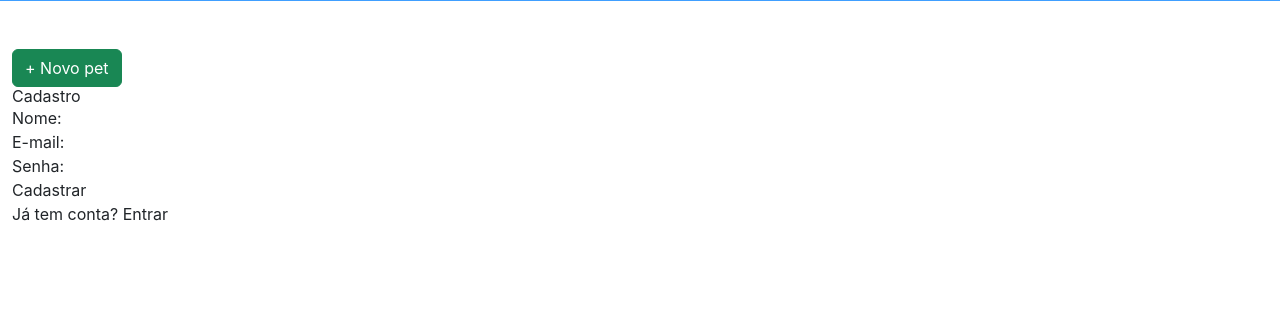
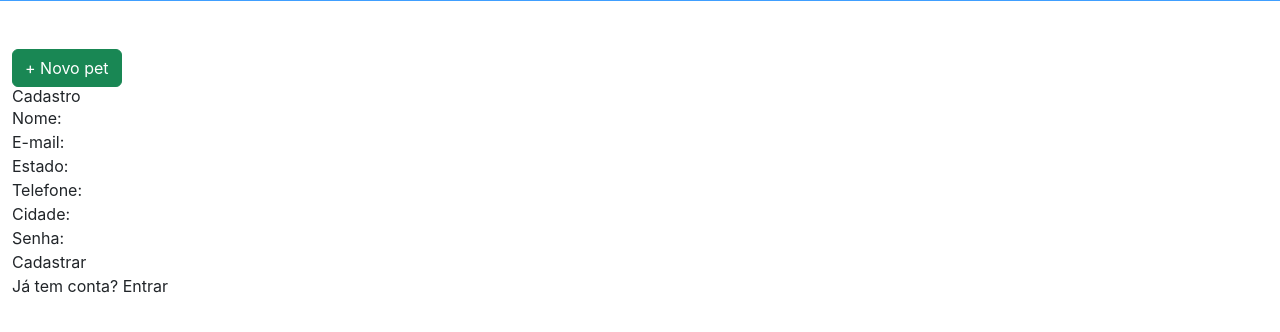
Before and after one commit to MarcosHub1/tcc-flask-crud-bomprapetIA, a Flask app: page /register in a window 1280 px wide. Shown: the part 431-763 px from the top of the page. Run offline with Flask 3, Linux system fonts and the light colour scheme; some libraries are stand-ins or nearby versions.

Commit message:
`Updated routes.pyc file`

```diff
--- a/crud-python-flask-mvc-main-main-main/app/models.py
+++ b/crud-python-flask-mvc-main-main-main/app/models.py
@@ -4,9 +4,13 @@ from flask_login import UserMixin
 
 class User(UserMixin, db.Model):
     id = db.Column(db.Integer, primary_key=True)
-    nome = db.Column(db.String(100), nullable=False)
+    nome = db.Column(db.String(120), nullable=False)
     email = db.Column(db.String(120), unique=True, nullable=False)
     senha = db.Column(db.String(200), nullable=False)
+    estado = db.Column(db.String(100), nullable=False)
+    cidade = db.Column(db.String(100),nullable=True)
+    telefone = db.Column(db.String(100), nullable=False)
+
 
     # Relacionamento: um usuário pode ter vários pets
     pets = db.relationship('Pet', backref='dono', lazy=True)
--- a/crud-python-flask-mvc-main-main-main/app/routes.py
+++ b/crud-python-flask-mvc-main-main-main/app/routes.py
@@ -29,6 +29,9 @@ def register():
         nome = request.form['nome']
         email = request.form['email']
         senha = request.form['senha']
+        estado = request.form['estado']
+        telefone = request.form['telefone']
+        cidade = request.form['cidade']
 
         # Verifica se já existe usuário com esse email
         existing_user = User.query.filter_by(email=email).first()
@@ -37,7 +40,7 @@ def register():
             return redirect(url_for('register'))
 
         hashed_password = generate_password_hash(senha, method='sha256')
-        new_user = User(nome=nome, email=email, senha=hashed_password)
+        new_user = User(nome=nome, email=email, senha=hashed_password,estado=estado, telefone=telefone,cidade=cidade)
 
         db.session.add(new_user)
         db.session.commit()
--- a/crud-python-flask-mvc-main-main-main/app/templates/register.html
+++ b/crud-python-flask-mvc-main-main-main/app/templates/register.html
@@ -13,6 +13,22 @@
     <input type="email" id="email" name="email" required>
   </div>
 
+
+  <div>
+    <label for="estado">Estado:</label>
+    <input type="text" id="estado" name="estado" required>
+  </div>
+
+  <div>
+    <label for="telefone">Telefone:</label>
+    <input type="tel" id="telefone" name="telefone" required>
+  </div>
+
+  <div>
+    <label for="cidade">Cidade:</label>
+    <input type="text" id="cidade" name="cidade" required>
+  </div>
+
   <div>
     <label for="senha">Senha:</label>
     <input type="password" id="senha" name="senha" required>
--- a/crud-python-flask-mvc-main-main-main/run.py
+++ b/crud-python-flask-mvc-main-main-main/run.py
@@ -1,7 +1,7 @@
 from app import app, db
-from openai import OpenAI
+#from openai import OpenAI
 
-client = OpenAI(api_key="SUA_CHAVE_AQUI")  # <-- você vai colocar sua chave aqui
+#client = OpenAI(api_key="SUA_CHAVE_AQUI")  # <-- você vai colocar sua chave aqui
 
 
 if __name__ == '__main__':
```
